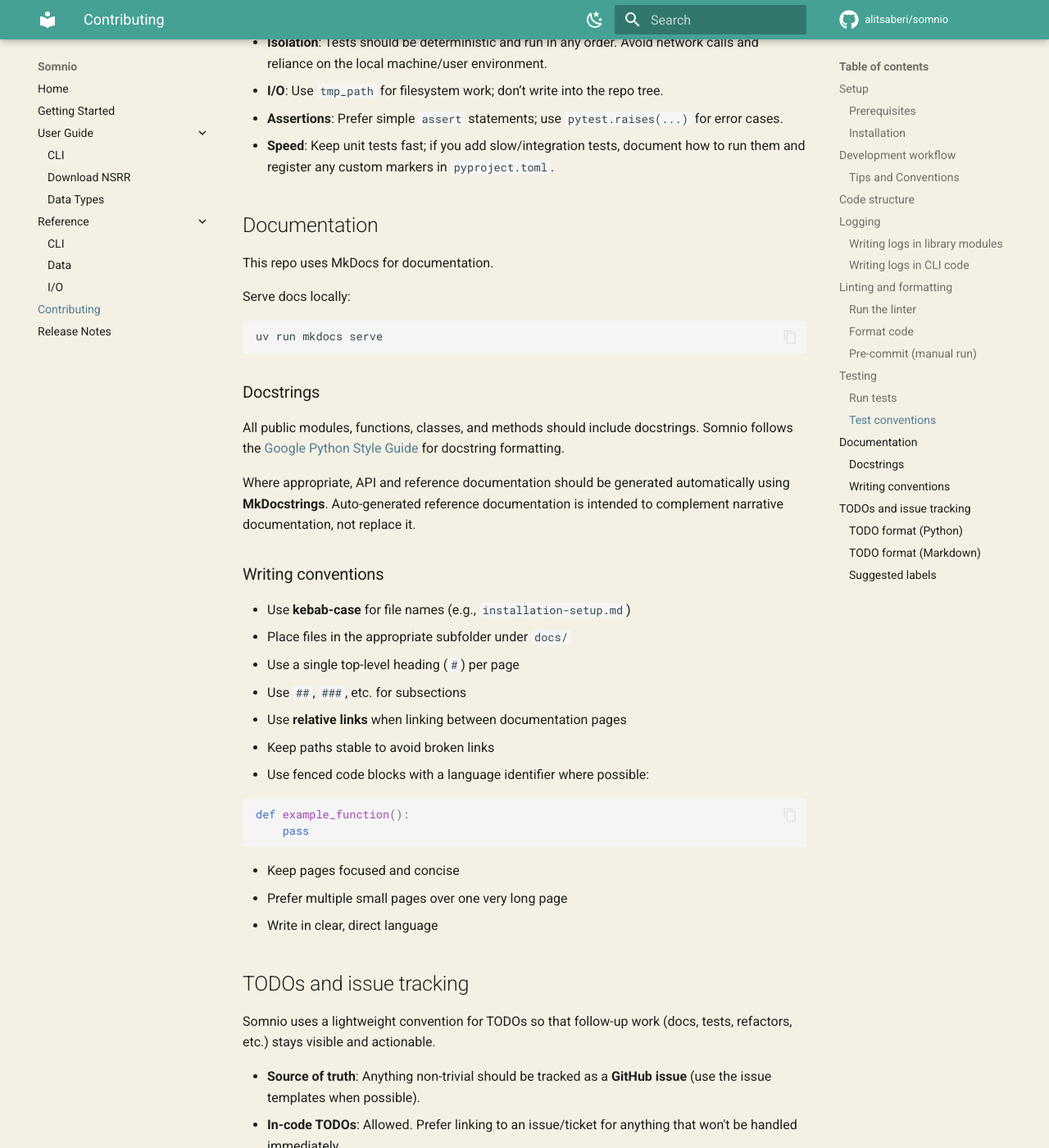
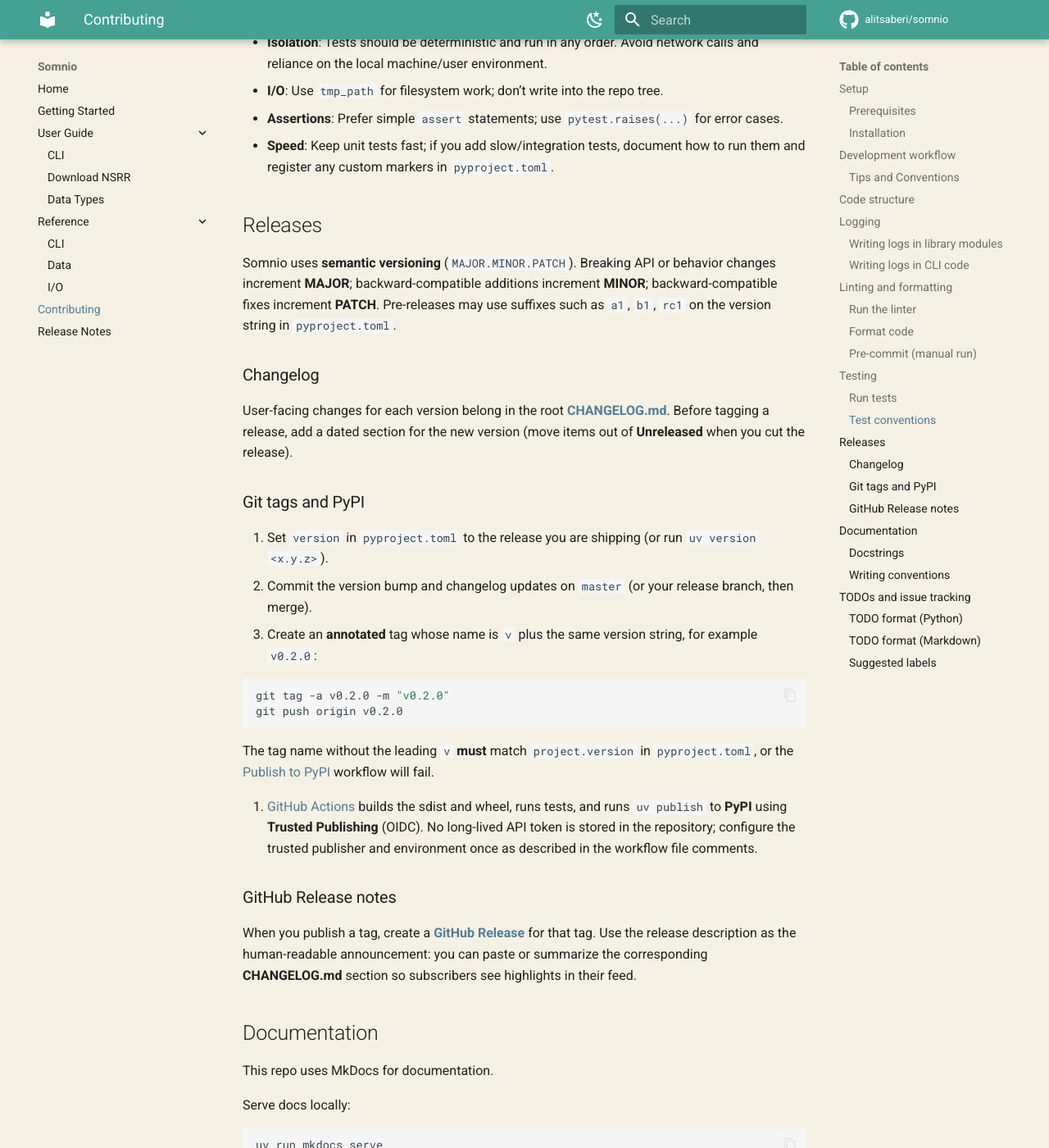
Before and after one commit to alitsaberi/somnio, an MkDocs documentation site: the page built from docs/contributing.md, in a window 1280 px wide and 1400 px high, scrolled down 3395 px. Shown: the whole window at 82% size. Built offline with MkDocs 1.6.1 and Material for MkDocs 9.7.7, drawn with Linux system fonts in a browser that asks for light colours; comment, search, counter and statistics services are not loaded.

Commit message:
release: prepare v0.1.0 for PyPI
Add CHANGELOG and maintainer release notes. Enrich package metadata (keywords,
classifiers, project URLs) and Mkdocs site_url.

Add GitHub Actions workflows: publish to PyPI via Trusted Publishing on v*
tags, deploy docs to GitHub Pages, and optional TestPyPI install verification.

Made-with: Cursor

````diff
--- a/docs/contributing.md
+++ b/docs/contributing.md
@@ -136,6 +136,33 @@ uv run pytest
 - **Assertions**: Prefer simple `assert` statements; use `pytest.raises(...)` for error cases.
 - **Speed**: Keep unit tests fast; if you add slow/integration tests, document how to run them and register any custom markers in `pyproject.toml`.
 
+## Releases
+
+Somnio uses **semantic versioning** (`MAJOR.MINOR.PATCH`). Breaking API or behavior changes increment **MAJOR**; backward-compatible additions increment **MINOR**; backward-compatible fixes increment **PATCH**. Pre-releases may use suffixes such as `a1`, `b1`, `rc1` on the version string in `pyproject.toml`.
+
+### Changelog
+
+User-facing changes for each version belong in the root [**CHANGELOG.md**](https://github.com/alitsaberi/somnio/blob/master/CHANGELOG.md). Before tagging a release, add a dated section for the new version (move items out of **Unreleased** when you cut the release).
+
+### Git tags and PyPI
+
+1. Set `version` in `pyproject.toml` to the release you are shipping (or run `uv version <x.y.z>`).
+2. Commit the version bump and changelog updates on `master` (or your release branch, then merge).
+3. Create an **annotated** tag whose name is `v` plus the same version string, for example `v0.2.0`:
+
+   ```bash
+   git tag -a v0.2.0 -m "v0.2.0"
+   git push origin v0.2.0
+   ```
+
+   The tag name without the leading `v` **must** match `project.version` in `pyproject.toml`, or the [Publish to PyPI](https://github.com/alitsaberi/somnio/blob/master/.github/workflows/publish-pypi.yml) workflow will fail.
+
+4. [GitHub Actions](https://docs.github.com/en/actions) builds the sdist and wheel, runs tests, and runs `uv publish` to **PyPI** using **Trusted Publishing** (OIDC). No long-lived API token is stored in the repository; configure the trusted publisher and environment once as described in the workflow file comments.
+
+### GitHub Release notes
+
+When you publish a tag, create a [**GitHub Release**](https://docs.github.com/en/repositories/releasing-projects-on-github/managing-releases-in-a-repository) for that tag. Use the release description as the human-readable announcement: you can paste or summarize the corresponding **CHANGELOG.md** section so subscribers see highlights in their feed.
+
 ## Documentation
 
 This repo uses MkDocs for documentation.
--- a/mkdocs.yml
+++ b/mkdocs.yml
@@ -1,5 +1,6 @@
 site_name: Somnio
 site_description: Python utilities and CLI for sleep and physiological data workflows
+site_url: https://alitsaberi.github.io/somnio/
 
 repo_url: https://github.com/alitsaberi/somnio
 repo_name: alitsaberi/somnio
````
Also changed, not shown: CHANGELOG.md (added, +29 -0 lines), docs/release-notes.md (+4 -0 lines), pyproject.toml (+24 -2 lines), 3 other files.
